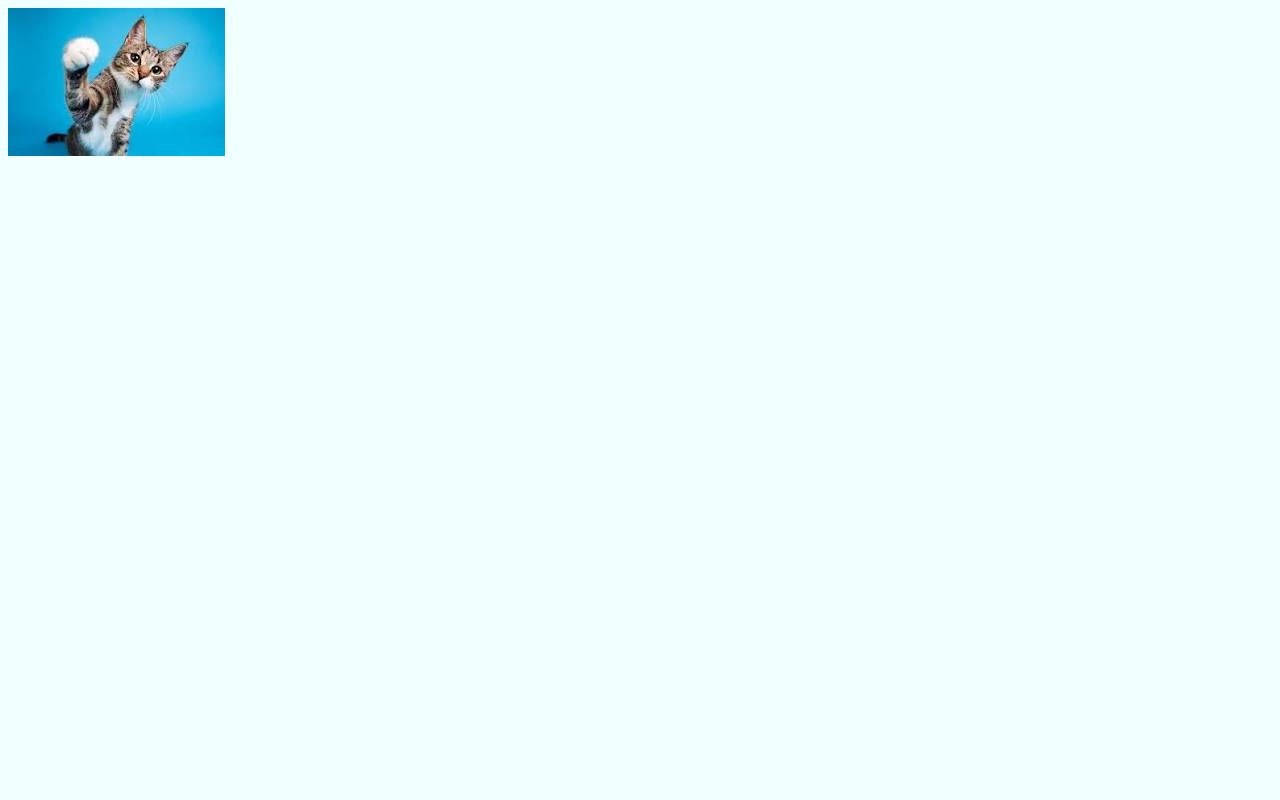
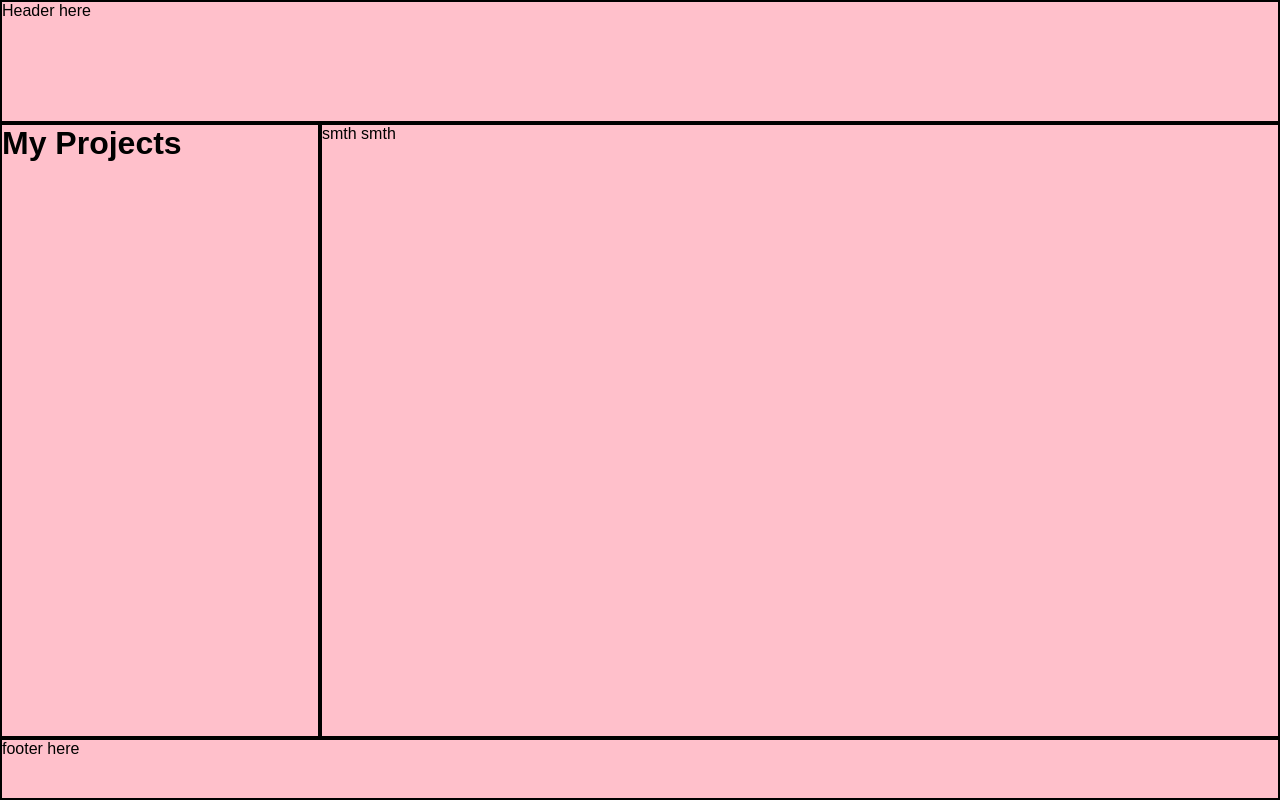
Before and after one commit to Pichaku123/odin-todo, a website built with webpack: page src/template.html in a window 1280 px wide. Built offline with nearby package versions, Linux system fonts and the light colour scheme.

Commit message:
projectitem and todoitem classes

```diff
--- a/package.json
+++ b/package.json
@@ -7,7 +7,6 @@
     "start": "webpack serve --open --config webpack.dev.js",
     "build": "webpack --config webpack.prod.js",
     "deploy": "git subtree push --prefix dist origin gh-pages"
-
   },
   "keywords": [],
   "author": "",
--- a/src/greeting.js
+++ /dev/null
@@ -1 +0,0 @@
-export const greeting= "hello";
--- a/src/index.js
+++ b/src/index.js
@@ -1,9 +1,16 @@
-import {greeting as msg} from "./greeting";
-import cat from "./cat.jpeg";
-import "./styles.css"
+import './styles.css';
+import { ProjectItem } from './project-item';
 
-const image=document.createElement("img");
-image.src= cat;
-document.body.appendChild(image);
-console.log(msg);
-alert("Yeah it works fine");
+const name="myproj";
+const title="mytitle";
+const desc="temp desc";
+const dueDate="2";
+const prio="low";
+
+const project1=new ProjectItem("Project 1");
+project1.addTodo(title, desc, dueDate, prio);
+
+new ProjectItem("Project 2").addTodo("title 2", "desc 2", "20", "high");
+
+
+console.log("compiling finished");
--- /dev/null
+++ b/src/project-item.js
@@ -0,0 +1,18 @@
+import { TodoItem } from "./todo-item";
+
+class ProjectItem{
+
+    constructor(_projectTitle){
+        this.projectTitle=_projectTitle;
+        this.list=[];
+    }
+
+
+    addTodo=(title, desc, dueDate, prio) => {
+        const item= new TodoItem(title, desc, dueDate, prio);
+        this.list.push(item);
+        console.log(item.getDetails());
+    }
+}
+
+export { ProjectItem };
--- a/src/styles.css
+++ b/src/styles.css
@@ -1,3 +1,35 @@
+*{
+    margin: 0;
+    padding: 0;
+    box-sizing: border-box;
+    font-family: Arial, Helvetica, sans-serif;
+}
+
 body{
-    background-color: azure;
+    background-color: pink;
+    display: grid;
+    grid-template-columns: 1fr 3fr;
+    grid-template-rows: 2fr 10fr 1fr;
+    height: 100vh;
 }
+
+header{
+    grid-column: 1/span 2;
+    border: 2px solid black;
+}
+
+#sidebar{
+    grid-row: 2/span 1;
+    border: 2px solid black;
+}
+
+#content{
+    grid-row: 2/span 1;
+    grid-column: 2/span 1;
+    border: 2px solid black;
+}
+
+footer{
+    grid-column: 1/span 2;
+    border: 2px solid black;
+}
--- a/src/template.html
+++ b/src/template.html
@@ -7,5 +7,20 @@
 </head>
 <body>
 
+    <header>Header here</header>
+
+    <div id="sidebar">
+        <div id="project-list">
+            <h1>My Projects</h1>
+            <!-- generate the rest -->
+        </div>
+    </div>
+
+    <div id="content">
+        smth smth
+    </div>
+
+    <footer>footer here</footer>
+
 </body>
 </html>
--- /dev/null
+++ b/src/todo-item.js
@@ -0,0 +1,16 @@
+class TodoItem{
+
+    constructor(_title, _desc, _dueDate, _prio){
+        this.title=_title;
+        this.desc=_desc;
+        this.dueDate=_dueDate;
+        this.prio=_prio;
+    }
+
+    getDetails = () => {
+        return `${this.title}, ${this.desc}, ${this.dueDate}, ${this.prio}`;
+    }
+
+}
+
+export { TodoItem };
--- a/webpack.dev.js
+++ b/webpack.dev.js
@@ -8,5 +8,6 @@ module.exports = merge(common, {
     static: './dist',
     open: true,
     hot: true,
+    watchFiles: ['src/**/*'],
   },
 });
```
Also changed, not shown: dist/images/cat.jpeg (deleted), dist/index.html, dist/main.js.
